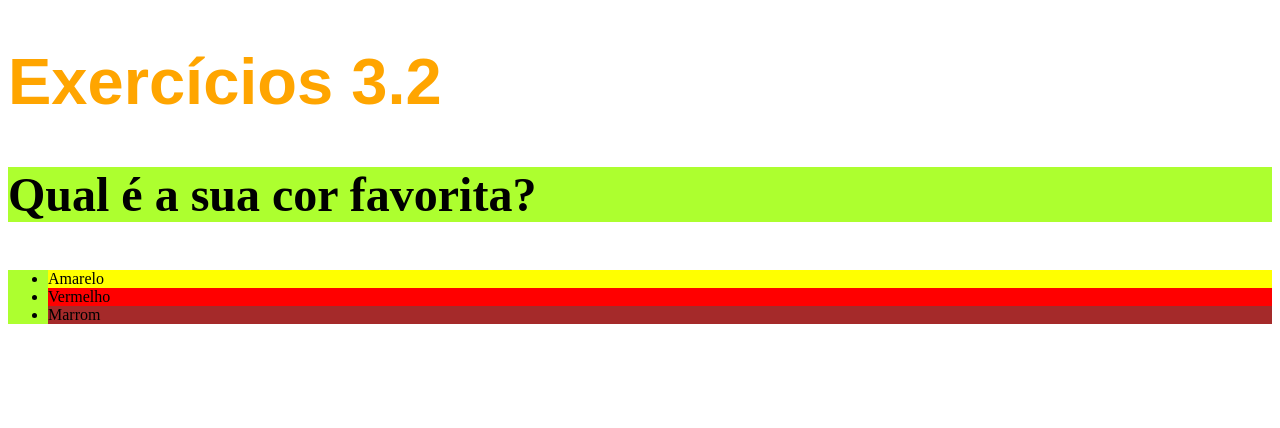
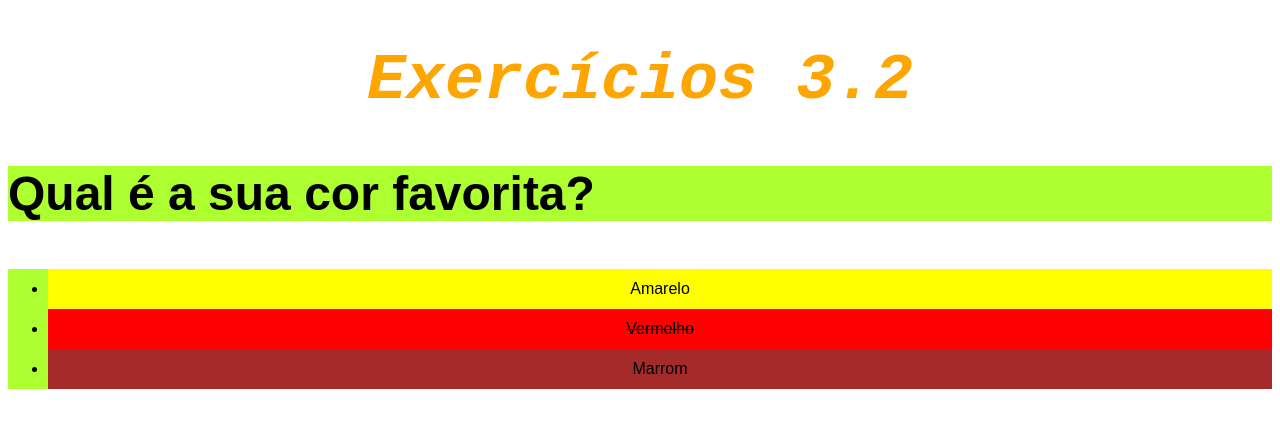
Before and after one commit to rrodrigodlima/trybe-exercicios, a plain HTML site: page fundamentos/bloco-3-introducao-a-html-e-css/dia-1-html-css-estuturas-de-pagina/index.html in a window 1280 px wide. Drawn offline with Linux system fonts and the light colour scheme.

Commit message:
Organização do codigo, e estilização.

```diff
--- a/fundamentos/bloco-3-introducao-a-html-e-css/dia-1-html-css-estuturas-de-pagina/index.html
+++ b/fundamentos/bloco-3-introducao-a-html-e-css/dia-1-html-css-estuturas-de-pagina/index.html
@@ -5,14 +5,9 @@
     <title>HTML</title>
     <style>
 
-      h1 {
-        font-size: 65px;
-        color: orange;
-        font-family: sans-serif;
-      }
-
-      .bgc {
-        background-color: greenyellow;
+      body {
+        font-size: 16px;
+        font-family: Arial, Helvetica, sans-serif;
       }
 
       p {
@@ -20,21 +15,33 @@
         font-size: 3em;
       }
 
-      body {
-        font-size: 16px;
+      h1 {
+        font-size: 65px;
+        color: orange;
+        font-style: oblique;
+        font-family: monospace;
+        text-align: center;
       }
 
+      ul {
+        line-height: 40px;
+        text-align: center;
+      }
+
+      .bgc {
+        background-color: greenyellow;
+      }
       #l1 {
         background-color: yellow;
+
       }
       #l2 {
         background-color: red;
+        text-decoration: line-through;
       }
       #l3 {
         background-color: brown;
       }
-
-
 
     </style>
   </head>
```
